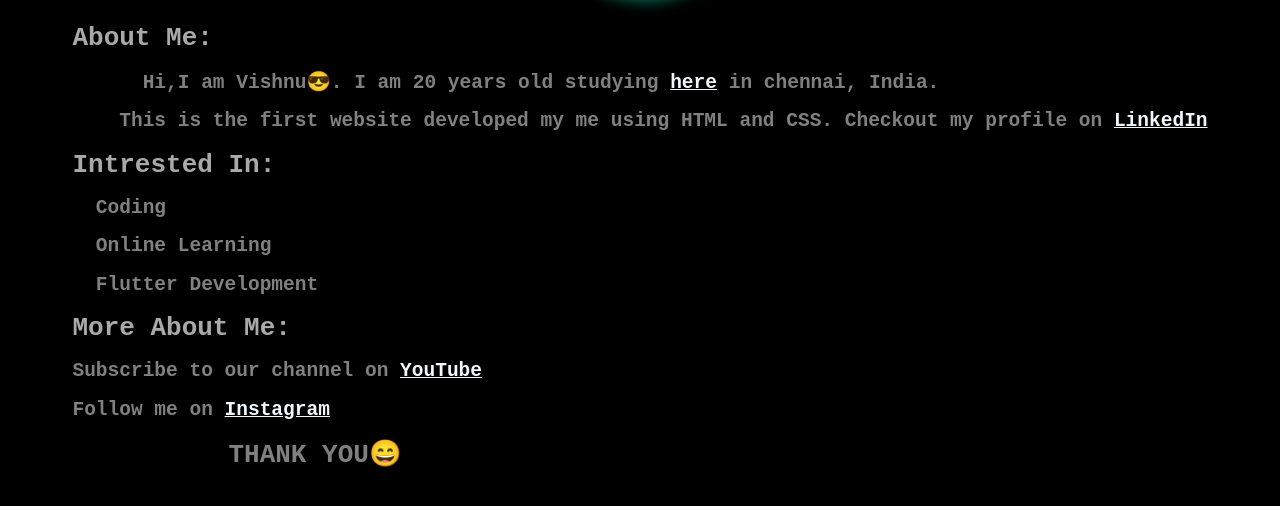
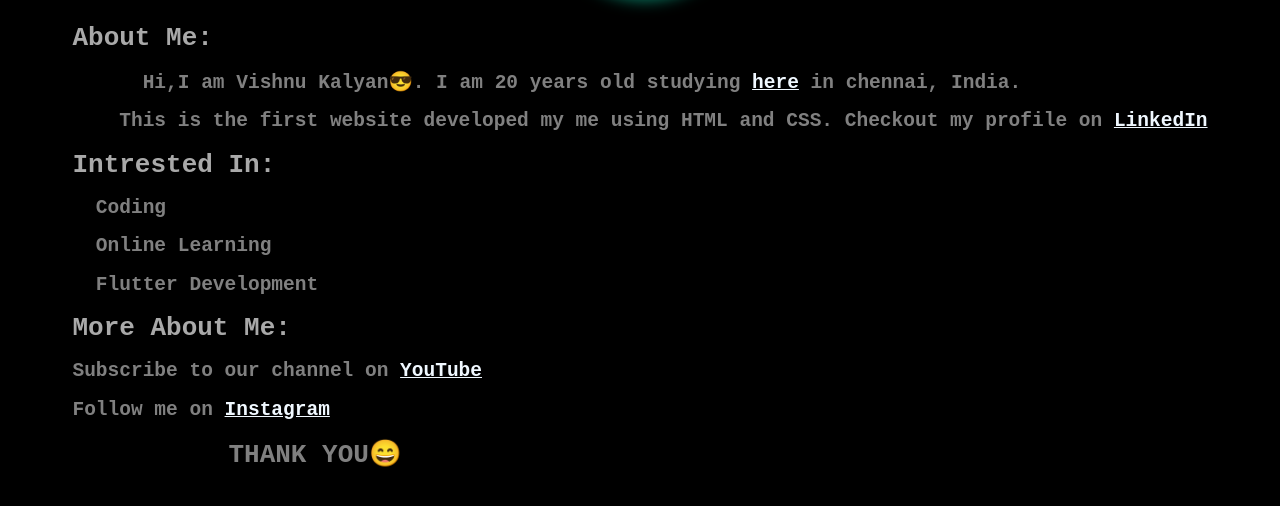
Before and after one commit to iamvishnukalyan/portfolio, a plain HTML site: page profile/index.html in a window 1280 px wide. Shown: the part 384-890 px from the top of the page. Drawn offline with Linux system fonts and the light colour scheme.

Commit message:
Updates index.html(Test)

```diff
--- a/profile/index.html
+++ b/profile/index.html
@@ -14,7 +14,7 @@ scroll-behavior : smooth;
             src="https://scontent-bom1-1.cdninstagram.com/vp/54e878581ee44f11245e0c783ae1dff8/5D61C424/t51.2885-19/s320x320/43143670_2225760017747727_2536050116658200576_n.jpg?_nc_ht=scontent-bom1-1.cdninstagram.com">
         <div class="site-header-content">
             <h1 class="heading">About Me:</h1>
-            <h2>&nbsp &nbsp &nbsp Hi,I am Vishnu😎. I am 20 years old studying <a class="link"
+            <h2>&nbsp &nbsp &nbsp Hi,I am Vishnu Kalyan😎. I am 20 years old studying <a class="link"
                     href="https://www.saveetha.ac.in/">here</a> in chennai, India.</h2>
             <h2>&nbsp &nbsp This is the first website developed my me using HTML and CSS. Checkout my profile on <a
                     class="link" href="https://www.linkedin.com/in/vishnu-kalyan-6a4903162/">LinkedIn</a></h2>
```
